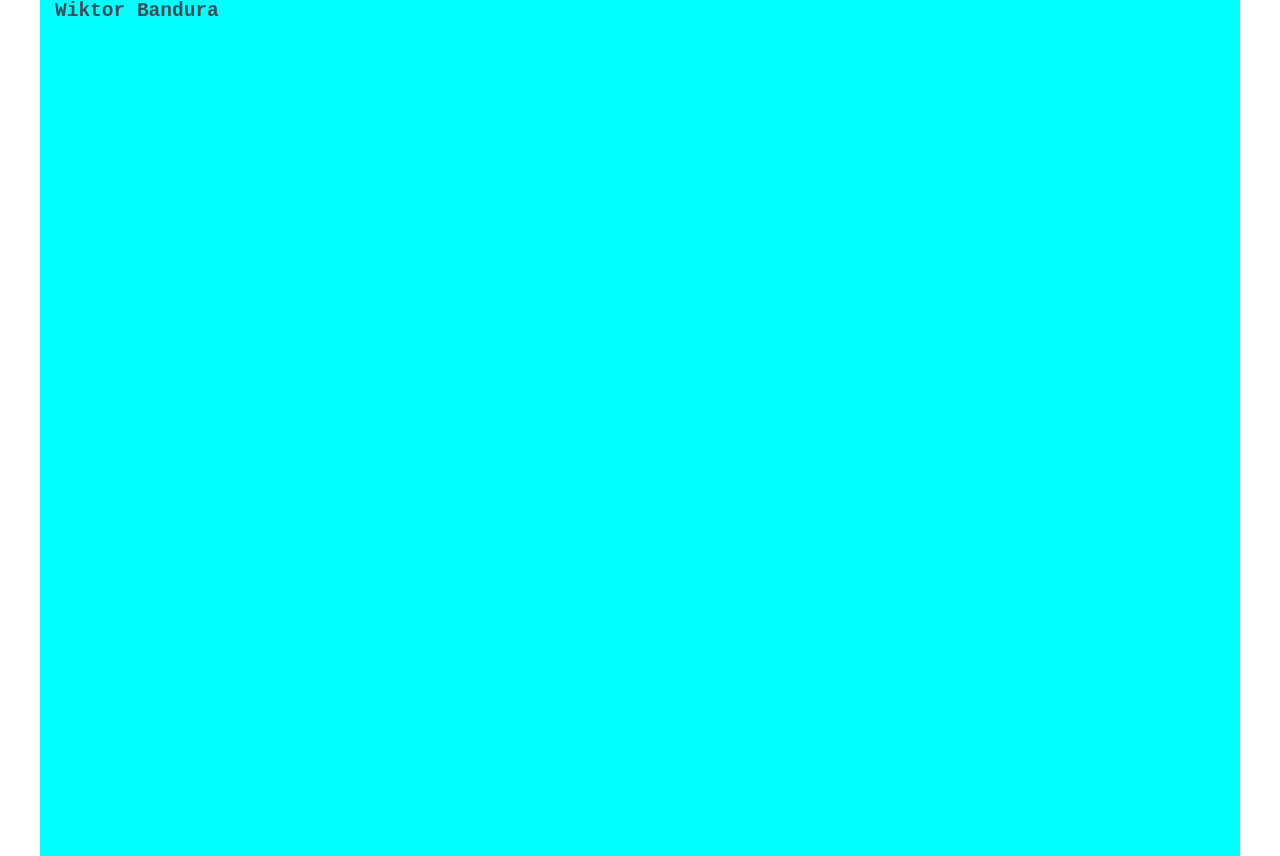
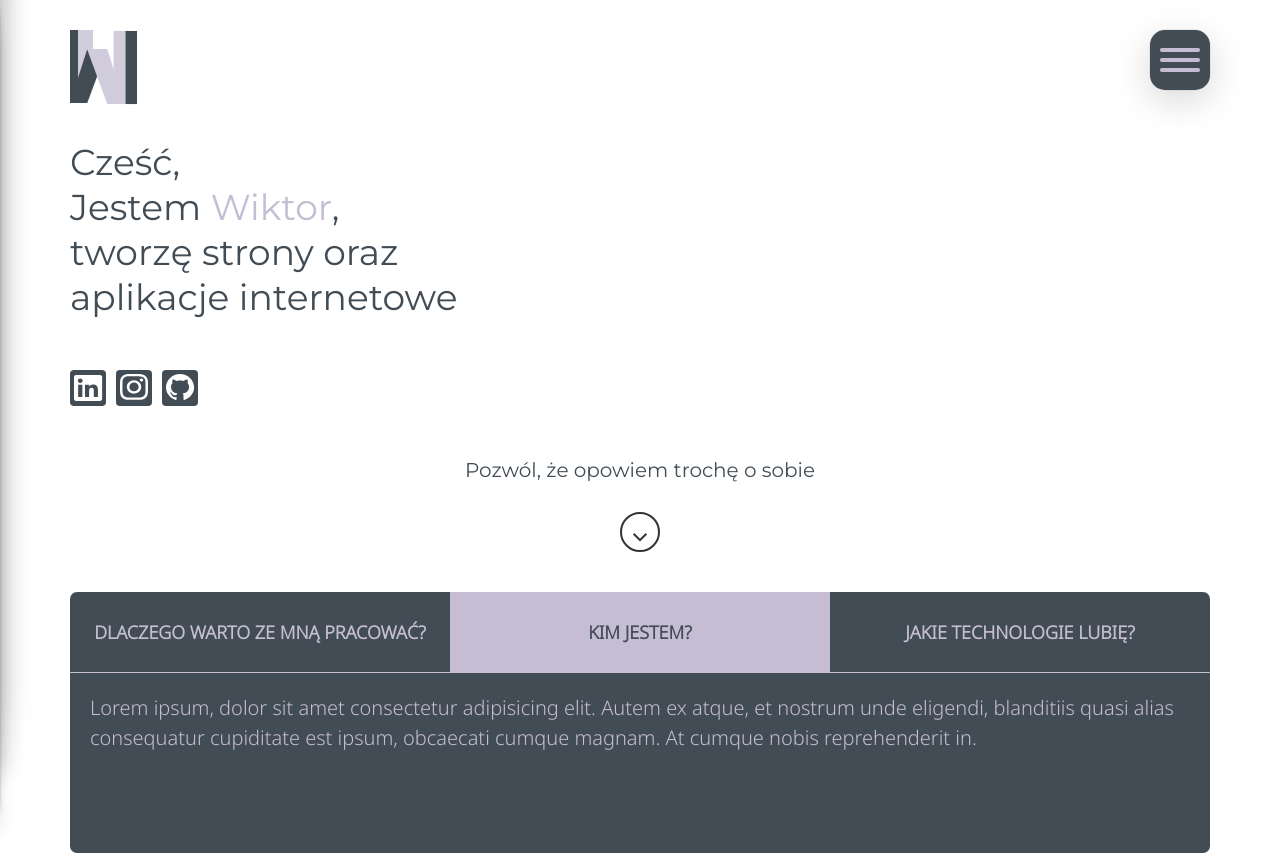
Before and after one commit to wiktor-bandura/my-personal-websiite-static-template, a website: page index.html in a window 1280 px wide. Shown: the top 856 px of the page. Drawn offline with nearby package versions, Linux system fonts and the light colour scheme; files that its build step writes are made by us from their sources.

Commit message:
Header section and hero section

```diff
--- a/index.html
+++ b/index.html
@@ -6,11 +6,78 @@
     <meta name="viewport" content="width=device-width, initial-scale=1.0">
     <title>Wiktor Bandura - Strony Internetowe</title>
     <link rel="shortcut icon" href="/img/favicon.ico" type="image/x-icon">
+    <link rel="preconnect" href="https://fonts.googleapis.com">
+    <link rel="preconnect" href="https://fonts.gstatic.com" crossorigin>
+    <link href="https://fonts.googleapis.com/css2?family=Montserrat:wght@400;500&family=Noto+Sans:wght@300&display=swap" rel="stylesheet">
+    <link rel="stylesheet" href="/css/normalize.css">
     <link rel="stylesheet" href="/css/style.css">
 </head>
 <body>
-    <div style="background-color: aqua; height: 2000px;" class="container">
-        <h2>Wiktor Bandura</h2>
+    <div class="container">
+        <header class="header-section">
+            <a class="header-section__homepage-link" href="/"><img src="/img/logo.svg" alt="Logo" class="header-section__logo"></a>
+        <input type="checkbox" id="burger" class="burger-checkbox">
+            <label for="burger">
+                <div class="header-section__burger">
+                    <div class="burger-icon"></div>
+                </div>
+            </label>
+
+            <nav class="header-section__nav">
+                <h2 class="header-section__nav-title">Wiktor Bandura</h2>
+
+                <ul class="header-section__nav-list">
+                    <li class="header-section__nav-item"><a href="#" class="header-section__nav-link">Realizacje</a></li>
+                    <li class="header-section__nav-item"><a href="#" class="header-section__nav-link">Technologie</a></li>
+                    <li class="header-section__nav-item"><a href="#" class="header-section__nav-link">Blog</a></li>
+                    <li class="header-section__nav-item"><a href="#" class="header-section__nav-link">Skontaktuj się</a></li>
+                </ul>
+
+                <div class="header-section__nav-socialmedia-wrapper">
+                    <a class="header-section__nav-socialmedia-link" target="_blank" href="https://www.linkedin.com/in/wiktor-bandura/"><img src="/img/linkedin-icon.svg" alt="" class="header-section__nav-socialmedia-icon"></a>
+                    <a class="header-section__nav-socialmedia-link" target="_blank" href="https://www.instagram.com/wiktor.js/"><img src="/img/instagram-icon.svg" alt="" class="header-section__nav-socialmedia-icon"></a>
+                    <a class="header-section__nav-socialmedia-link" target="_blank" href="https://github.com/wiktor-bandura"><img src="/img/github-icon.svg" alt="" class="header-section__nav-socialmedia-icon"></a>
+                </div>
+            </nav>
+            <div class="backdrop"></div>
+        </header>
+        <section class="hero-section">
+            <h2 class="hero-section__welcome">Cześć, <br> Jestem <span class="violet">Wiktor</span>,<br> tworzę strony oraz <br>aplikacje internetowe
+            </h2>
+
+            <div class="hero-section__socialmedia-wrapper">
+                <a class="hero-sercion__socialmedia-link" target="_blank" href="https://www.linkedin.com/in/wiktor-bandura/"><img src="/img/linkedin-icon.svg" alt="" class="hero-section__socialmedia-icon"></a>
+                <a class="hero-sercion__socialmedia-link" target="_blank" href="https://www.instagram.com/wiktor.js/"><img src="/img/instagram-icon.svg" alt="" class="hero-section__socialmedia-icon"></a>
+                <a class="hero-sercion__socialmedia-link" target="_blank" href="https://github.com/wiktor-bandura"><img src="/img/github-icon.svg" alt="" class="hero-section__socialmedia-icon"></a>
+            </div>
+
+            <div class="hero-section__cta-down">
+                <p>Pozwól, że opowiem trochę o sobie</p>
+                <div class="hero-section__arrow-down">
+                    <div class="hero-section__arrow-down-icon"></div>
+                </div>
+            </div>
+        </section>
+        <section class="about-section">
+             <div class="about-section__head">
+                <a href="#why-me" class="about-section__switch">Dlaczego warto ze mną pracować?</a>
+                <a href="#whoami" class="about-section__switch about-section__switch--active">Kim jestem?</a>
+                <a href="#technologies" class="about-section__switch">Jakie technologie lubię?</a>
+             </div>
+             <p class="about-section__content about-section__content--active">
+                Lorem ipsum, dolor sit amet consectetur adipisicing elit. Autem ex atque, et nostrum unde eligendi, blanditiis quasi alias consequatur cupiditate est ipsum, obcaecati cumque magnam. At cumque nobis reprehenderit in.
+             </p>
+             <p class="about-section__content">
+                Lorem ipsum, dolor sit amet consectetur adipisicing elit. Autem ex atque, et nostrum unde eligendi, blanditiis quasi alias consequatur cupiditate est ipsum, obcaecati cumque magnam. At cumque nobis reprehenderit in.
+             </p>
+             <p class="about-section__content">
+                Lorem ipsum, dolor sit amet consectetur adipisicing elit. Autem ex atque, et nostrum unde eligendi, blanditiis quasi alias consequatur cupiditate est ipsum, obcaecati cumque magnam. At cumque nobis reprehenderit in.
+             </p>
+        </section>
     </div>
+    <script type="text/javascript">
+        const checkbox = document.querySelector('#burger');
+        checkbox.addEventListener('change', () => checkbox.checked ? document.body.style.overflowY = 'hidden' : document.body.style.overflowY = 'scroll')
+    </script>
 </body>
 </html>
--- a/package.json
+++ b/package.json
@@ -23,5 +23,8 @@
     "node-sass": "^7.0.3",
     "npm-run-all": "^4.1.5",
     "postcss-cli": "^10.0.0"
+  },
+  "dependencies": {
+    "normalize.css": "^8.0.1"
   }
 }
--- a/sass/base/_base.scss
+++ b/sass/base/_base.scss
@@ -1,31 +1,45 @@
 *, *::after, *::before {
   margin: 0;
   padding: 0;
+  box-sizing: border-box;
+}
+
+html {
+  font-size: 62.5%;
+  -webkit-font-smoothing: antialiased;
+  -moz-osx-font-smoothing: grayscale;
 }
 
 body {
     color: $secondary;
-    font-family: monospace;
+    font-family: $primary-font;
 }
 
 .container {
-    padding-right: 15px;
-    padding-left: 15px;
+    padding-right: 1.5rem;
+    padding-left: 1.5rem;
     margin-right: auto;
     margin-left: auto;
   }
+
   @media (min-width: 768px) {
     .container {
       width: 750px;
     }
   }
+
   @media (min-width: 992px) {
     .container {
       width: 970px;
     }
   }
+
   @media (min-width: 1200px) {
     .container {
       width: 1170px;
     }
   }
+
+  .violet {
+    color: $primary;
+  }
--- /dev/null
+++ b/sass/layout/_about.scss
@@ -0,0 +1,47 @@
+.about-section {
+    background-color: $secondary;
+    color: $primary;
+    font-family: $secondary-font;
+    position: relative;
+    margin: 4rem 0;
+    border-radius: .7rem;
+
+    &__head {
+        display: flex;
+        width: 100%;
+        border-bottom: .1rem solid $primary;
+    }
+
+    &__switch {
+        color: inherit;
+        padding: 3rem 1.5rem;
+        font-size: 1.8rem;
+        font-weight: bold;
+        text-transform: uppercase;
+        text-decoration: none;
+        display: flex;
+        align-items: center;
+        justify-content: center;
+        text-align: center;
+        flex: 1;
+
+        &--active {
+            color: $secondary;
+            background-color: $primary;
+        }
+    }
+
+    &__content {
+        font-size: 2rem;
+        line-height: 1.5;
+        padding: 2rem;
+        visibility: hidden;
+        height: 0;
+        transition: .3s ease;
+
+        &--active {
+            visibility: visible;
+            height: 100%;
+        }
+    }
+}
--- /dev/null
+++ b/sass/layout/_header.scss
@@ -0,0 +1,148 @@
+.header-section {
+    display: flex;
+    margin-top: 30px;
+    position: relative;
+
+    &__homepage-link {
+        margin-right: auto;
+        max-height: 5rem;
+    }
+
+    &__burger {
+        position: relative;
+        width: 6rem;
+        height: 6rem;
+        display: flex;
+        padding: 1rem;
+        align-items: center;
+        justify-content: center;
+        background-color: $secondary;
+        border-radius: 1.5rem;
+        z-index: 7;
+        box-shadow: rgba(0, 0, 0, 0.16) 0px 10px 36px 0px, rgba(0, 0, 0, 0.06) 0px 0px 0px 1px;
+        cursor: pointer;
+
+
+        .burger-icon {
+            background-color: $primary;
+            width: 100%;
+            height: .4rem;
+            position: relative;
+            border-radius: .2rem;
+            transition: .4s ease;
+        }
+
+        .burger-icon::before,
+        .burger-icon::after {
+            content: '';
+            display: block;
+            position: absolute;
+            width: 100%;
+            height: .4rem;
+            background-color: $primary;
+            top: 1rem;
+            border-radius: .2rem;
+            transition: .4s ease;
+        }
+
+        .burger-icon::after {
+           top: -1rem;
+        }
+
+        &:hover {
+
+            .burger-icon {
+                transform: scale(.9);
+            }
+        }
+    }
+
+    .burger-checkbox {
+        position: absolute;
+        top: -100vw;
+    }
+
+    &__nav {
+        position: fixed;
+        bottom: 0;
+        left: 0;
+        max-width: 70rem;
+        width:100%;
+        background-color: $secondary;
+        height: 100svh;
+        padding: 2rem;
+        z-index: 5;
+        display: flex;
+        flex-direction: column;
+        justify-content: space-between;
+        color: $primary;
+        transform: translateX(-100%);
+        transition: .4s ease;
+        box-shadow: rgba(0, 0, 0, 0.17) 0px -23px 25px 0px , rgba(0, 0, 0, 0.15) 0px -36px 30px 0px , rgba(0, 0, 0, 0.1) 0px -79px 40px 0px , rgba(0, 0, 0, 0.06) 0px 2px 1px, rgba(0, 0, 0, 0.09) 0px 4px 2px, rgba(0, 0, 0, 0.09) 0px 8px 4px, rgba(0, 0, 0, 0.09) 0px 16px 8px, rgba(0, 0, 0, 0.09) 0px 32px 16px;
+
+        &-title {
+            font-size: 3.2rem;
+        }
+
+        &-list {
+            display: flex;
+            flex-direction: column;
+            gap: 2rem;
+            list-style-type: none;
+            margin-top: 3rem;
+            margin-bottom: auto;
+        }
+
+        &-link {
+            color: currentColor;
+            font-weight: 400;
+            font-size: 2rem;
+            text-decoration: none;
+        }
+
+        &-socialmedia-wrapper {
+            display: flex;
+            gap: 20px;
+        }
+    }
+
+    .burger-checkbox:checked ~ &__nav {
+        transform: translate(0) scale(1);
+        border-radius: 0;
+    }
+
+    .burger-checkbox:checked ~ .backdrop {
+        overflow: hidden;
+        transform: translateY(0);
+        opacity: .3;
+    }
+
+    .burger-checkbox:checked ~ label > &__burger > .burger-icon {
+        background-color: transparent;
+
+        &::before {
+            transform: rotate(-45deg);
+            top: 0;
+        }
+
+        &::after {
+            transform: rotate(45deg);
+            top: 0;
+        }
+    }
+
+
+}
+
+.backdrop {
+    position: fixed;
+    top: 0;
+    left: 0;
+    width: 100vw;
+    height: 100vh;
+    background-color: #333;
+    opacity: 0;
+    z-index: 2;
+    transform: translateX(100%);
+    transition: opacity .4s ease;
+}
--- /dev/null
+++ b/sass/layout/_hero.scss
@@ -0,0 +1,44 @@
+.hero-section {
+
+    &__welcome {
+        font-size: 3.6rem;
+        font-weight: 400;
+        margin: 5rem 0;
+        line-height: 4.5rem;
+    }
+
+    &__socialmedia-wrapper {
+        display: flex;
+        gap: 1rem;
+    }
+
+    &__cta-down {
+        font-size: 2rem;
+        display: flex;
+        flex-direction: column;
+        align-items: center;
+        justify-content: center;
+        text-align: center;
+        margin-top: 5rem;
+    }
+
+    &__arrow-down {
+        margin-top: 3rem;
+        width: 4rem;
+        height: 4rem;
+        border: .2rem solid #333;
+        border-radius: 50%;
+        position: relative;
+        display: flex;
+        align-items: center;
+        justify-content: center;
+    }
+
+    &__arrow-down-icon {
+        width: 1rem;
+        height: 1rem;
+        border: solid #333;
+        border-width: 0 .2rem .2rem 0;
+        animation: jump .6s ease infinite;
+    }
+}
--- /dev/null
+++ b/sass/utils/_utils.scss
@@ -0,0 +1,3 @@
+.txt-violet {
+    color: $primary;
+}
--- a/sass/variables/_variables.scss
+++ b/sass/variables/_variables.scss
@@ -1,5 +1,9 @@
-// COLORS
-
-$primary: #D1CCDC;
+$primary: #c5bdd4;
 $secondary: #424C55;
 $light: #ECECEC;
+
+
+// FONTS
+
+$primary-font: 'Montserrat', sans-serif;
+$secondary-font: 'Noto Sans', sans-serif;
```
Also changed, not shown: sass/animations/_animations.scss (added, +14 -0 lines), sass/main.scss (+7 -0 lines), img/github-icon.svg (added), img/instagram-icon.svg (added), img/linkedin-icon.svg (added), sass/layout/_layout.scss (added), 1 other file.
